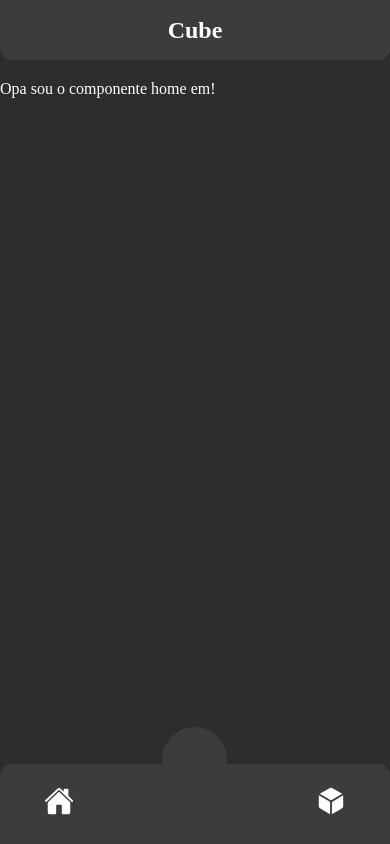
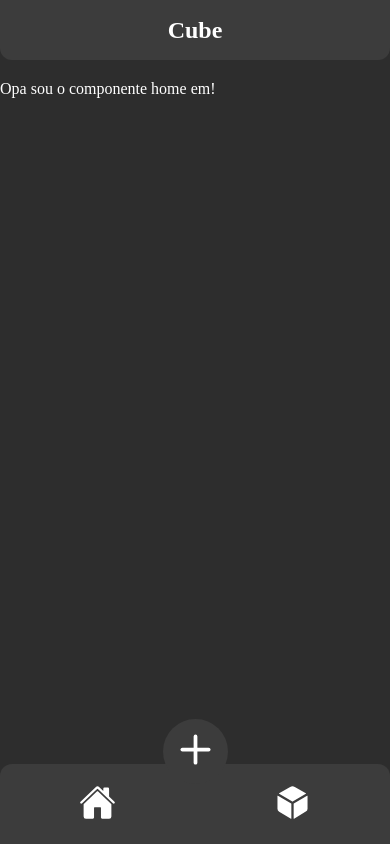
Before and after one commit to rafaelongo45/cube-manager, a React Native app: screen / in a window 390 px wide. Built offline with nearby package versions, Linux system fonts and the light colour scheme.

Commit message:
Feat: Implements footer and changes background color when clicking on an icon. Implements basic structure for navigation between components

```diff
--- a/App.js
+++ b/App.js
@@ -1,22 +1,19 @@
+import { NavigationContainer } from "@react-navigation/native";
+import { createNativeStackNavigator } from "@react-navigation/native-stack";
 import { StyleSheet, View } from "react-native";
-import FooterComponent from "./components/Footer/Index";
-import HeaderComponent from "./components/Header/Index";
 import HomeComponent from "./components/Home/Index";
 
 export default function App() {
+  const Stack = createNativeStackNavigator();
   return (
-    <View style={styles.container}>
-      <HeaderComponent />
-      <HomeComponent />
-      <FooterComponent />
-    </View>
+    <NavigationContainer>
+      <Stack.Navigator>
+        <Stack.Screen
+          name="Home"
+          component={HomeComponent}
+          options={{ headerShown: false }}
+        />
+      </Stack.Navigator>
+    </NavigationContainer>
   );
 }
-
-const styles = StyleSheet.create({
-  container: {
-    position: "relative",
-    flex: 1,
-    backgroundColor: "#2D2D2D",
-  },
-});
--- a/components/Footer/Index.js
+++ b/components/Footer/Index.js
@@ -1,16 +1,30 @@
-import { StyleSheet, Text } from "react-native-web";
+import { StyleSheet } from "react-native-web";
 import { IoCube, IoHome } from "react-icons/io5";
+import { FiPlus } from "react-icons/fi";
+import RenderIcon from "./RenderIcon.js";
+import { useState } from "react";
 
 function FooterComponent() {
+  const [iconClicked, setIconClicked] = useState("");
+  const iconArr = [
+    { name: IoHome, circle: false, stringName: "IoHome" },
+    { name: FiPlus, circle: true, stringName: "FiPlus" },
+    { name: IoCube, circle: false, stringName: "IoCube" },
+  ];
   return (
     <article style={footerStyles.wrapper}>
-      <p style={footerStyles.icon}>
-        <IoHome />
-      </p>
-      <div style={footerStyles.circle}></div>
-      <p style={footerStyles.icon}>
-        <IoCube />
-      </p>
+      {iconArr.map((iconObject) => {
+        return (
+          <RenderIcon
+            Name={iconObject.name}
+            key={iconObject.name}
+            circle={iconObject.circle}
+            stringName={iconObject.stringName}
+            iconClicked={iconClicked}
+            setIconClicked={setIconClicked}
+          />
+        );
+      })}
     </article>
   );
 }
@@ -31,17 +45,22 @@ const footerStyles = StyleSheet.create({
     borderTopRightRadius: 12,
   },
 
-  circle: {
-    position: "relative",
-    top: -45,
-    width: 65,
-    height: 65,
-    borderRadius: "50%",
-    backgroundColor: "#3C3C3C",
-  },
-  icon: {
+  plusIcon: {
     color: "white",
     fontWeight: "bold",
-    fontSize: 30,
+    fontSize: 40,
+    position: "absolute",
+    top: 8,
+  },
+
+  iconWrapper: {
+    display: "flex",
+    justifyContent: "center",
+    alignItems: "center",
+    zIndex: 1,
+    height: 50,
+    width: 50,
+    borderRadius: "20%",
+    backgroundColor: "rgba(255, 255, 255, 0.25)",
   },
 });
--- /dev/null
+++ b/components/Footer/RenderIcon.js
@@ -0,0 +1,92 @@
+import { StyleSheet } from "react-native-web";
+
+function RenderIcon({ Name, circle, stringName, iconClicked, setIconClicked }) {
+  function setClickedStyle() {
+    return iconClicked === stringName
+      ? footerStyles.iconWrapper && footerStyles.selected
+      : footerStyles.empty;
+  }
+  return (
+    <div
+      style={circle ? footerStyles.circle : setClickedStyle()}
+      onClick={() => {
+        setIconClicked(stringName);
+      }}
+    >
+      <Name style={circle ? footerStyles.plusIcon : footerStyles.icon} />
+    </div>
+  );
+}
+export default RenderIcon;
+
+{
+  /* <article style={footerStyles.wrapper}>
+      <div style={footerStyles.iconWrapper}>
+        <IoHome style={footerStyles.icon} />
+      </div>
+      <div style={footerStyles.circle}>
+        <FiPlus style={footerStyles.plusIcon} />
+      </div>
+      <div style={footerStyles.iconWrapper}>
+        <IoCube style={footerStyles.icon} />
+      </div>
+    </article> */
+}
+
+const footerStyles = StyleSheet.create({
+  wrapper: {
+    position: "absolute",
+    width: "100%",
+    height: 80,
+    bottom: 0,
+    left: 0,
+    display: "flex",
+    justifyContent: "space-around",
+    alignItems: "center",
+    backgroundColor: "#3C3C3C",
+    borderTopLeftRadius: 12,
+    borderTopRightRadius: 12,
+  },
+
+  circle: {
+    position: "absolute",
+    display: "flex",
+    justifyContent: "center",
+    top: -45,
+    width: 65,
+    height: 65,
+    borderRadius: "50%",
+    backgroundColor: "#3C3C3C",
+  },
+
+  icon: {
+    color: "white",
+    fontWeight: "bold",
+    fontSize: 37,
+    padding: 20,
+    paddingTop: 5,
+    paddingBottom: 5,
+  },
+
+  plusIcon: {
+    color: "white",
+    fontWeight: "bold",
+    fontSize: 45,
+    position: "absolute",
+    top: 8,
+  },
+
+  iconWrapper: {
+    display: "flex",
+    justifyContent: "center",
+    alignItems: "center",
+    zIndex: 1,
+  },
+
+  selected: {
+    backgroundColor: "rgba(255, 255, 255, 0.25)",
+    borderRadius: "25%",
+  },
+
+  empty: {},
+});
--- a/components/Home/Index.js
+++ b/components/Home/Index.js
@@ -1,14 +1,25 @@
-import { StyleSheet } from "react-native-web";
+import { StyleSheet, View } from "react-native-web";
+import FooterComponent from "../Footer/Index";
+import HeaderComponent from "../Header/Index";
 
 function HomeComponent() {
   return (
-    <article style={HomeStyle.wrapper}>Opa sou o componente home em!</article>
+    <View style={HomeStyle.container}>
+      <HeaderComponent />
+      <article style={HomeStyle.wrapper}>Opa sou o componente home em!</article>
+      <FooterComponent />
+    </View>
   );
 }
 
 export default HomeComponent;
 
 const HomeStyle = StyleSheet.create({
+  container: {
+    position: "relative",
+    flex: 1,
+    backgroundColor: "#2D2D2D",
+  },
   wrapper: {
     marginTop: 80,
     marginBottom: 80,
--- a/package.json
+++ b/package.json
@@ -10,6 +10,7 @@
   },
   "dependencies": {
     "@expo/webpack-config": "^0.17.0",
+    "@react-navigation/native-stack": "^6.9.0",
     "expo": "~46.0.9",
     "expo-status-bar": "~1.4.0",
     "react": "18.0.0",
```
Also changed, not shown: 1 other file (tests, documents, lock files or other folders).
